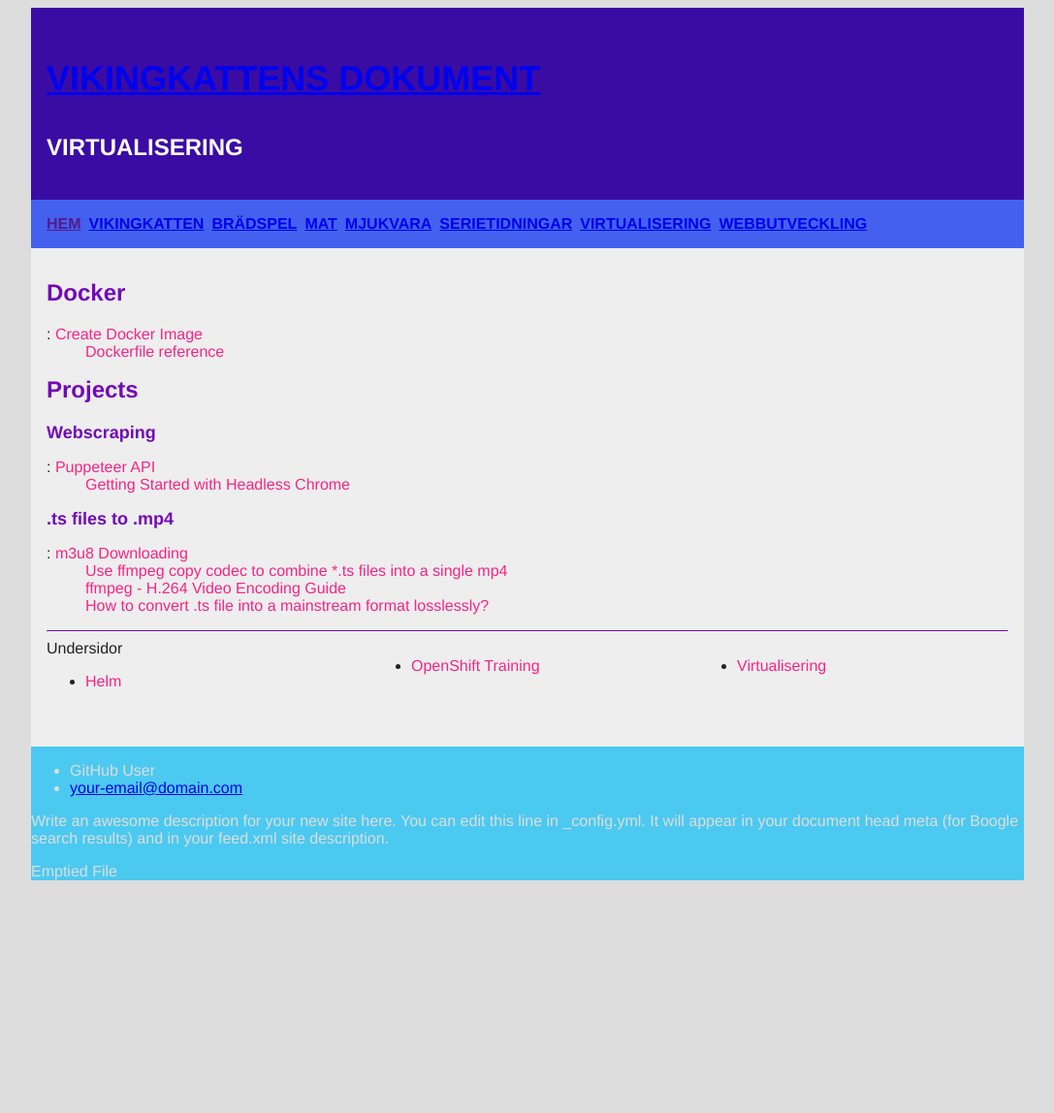
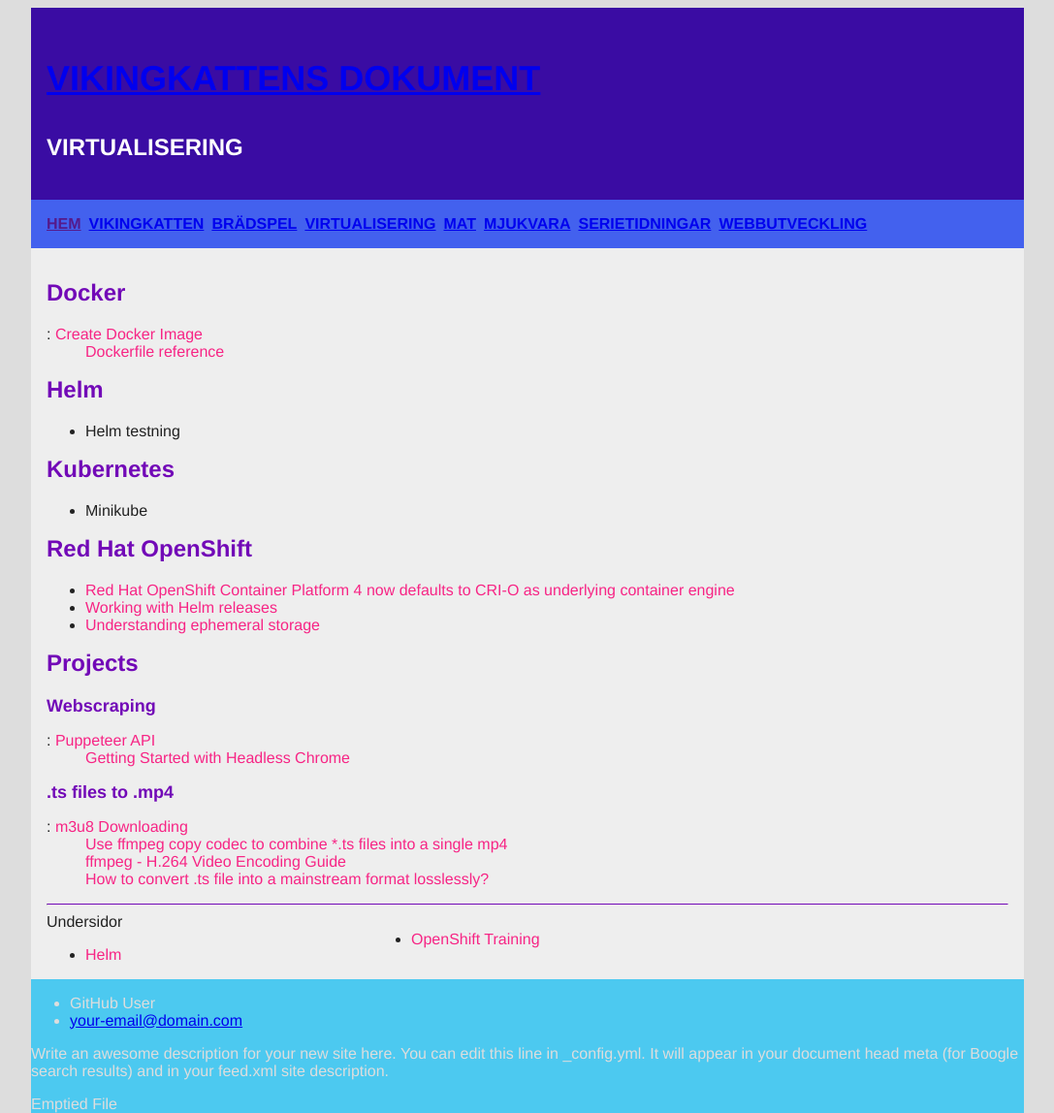
Before and after one commit to viking-cat/dokument, a Jekyll site: the page built from page/virtualisering/index.md, in a window 1280 px wide. Shown: the whole page at 97% size, without its empty margins (96-1183 px from the left). Built offline with Jekyll 4.4.1, drawn with Linux system fonts in a browser that asks for light colours; before the commit the page ends 908 px from its top, so only the background shows below that.

Commit message:
Trying to change _pages to page

```diff
--- a/_config.yml
+++ b/_config.yml
@@ -13,7 +13,7 @@
   line in _config.yml. It will appear in your document head meta (for
   Boogle search results) and in your feed.xml site description.
 
-include: ['_pages']
+include: ['page']
 
 show_excerpts: true # set to true to show excerpts on the homepage
 
--- a/_pages/virtualisering.md
+++ b/page/virtualisering/index.md
@@ -8,6 +8,17 @@
 
 : [Create Docker Image](https://www.sentinelone.com/blog/create-docker-image/)
 : [Dockerfile reference](https://docs.docker.com/engine/reference/builder/)
+
+# Helm
+* Helm testning
+
+# Kubernetes
+* Minikube
+
+# Red Hat OpenShift
+* [Red Hat OpenShift Container Platform 4 now defaults to CRI-O as underlying container engine](https://www.redhat.com/en/blog/red-hat-openshift-container-platform-4-now-defaults-cri-o-underlying-container-engine)
+* [Working with Helm releases](https://docs.openshift.com/container-platform/4.10/applications/working_with_helm_charts/odc-working-with-helm-releases.html)
+* [Understanding ephemeral storage](https://docs.openshift.com/container-platform/4.6/storage/understanding-ephemeral-storage.html)
 
 # Projects
 
```
Also changed, not shown: _pages/utveckling/virtualisering.md (deleted, +0 -11 lines), page/Jekyll.md (renamed from _pages/Jekyll.md), page/Warhammer 40K.md (renamed from _pages/Warhammer 40K.md), page/about.md (renamed from _pages/about.md), page/bradspel/3dprinting.md (renamed from _pages/bradspel/3dprinting.md), page/bradspel/miniatyrer.md (renamed from _pages/bradspel/miniatyrer.md), page/brädspel.md (renamed from _pages/brädspel.md), page/grafik/blender.md (renamed from _pages/grafik/blender.md), page/grafik/blender/skulptering.md (renamed from _pages/grafik/blender/skulptering.md), page/mat.md (renamed from _pages/mat.md), page/mjukvara.md (renamed from _pages/mjukvara.md), page/serietidningar.md (renamed from _pages/serietidningar.md), page/synology.md (renamed from _pages/synology.md), page/utveckling/generisk.md (renamed from _pages/utveckling/generisk.md), 4 more files.
